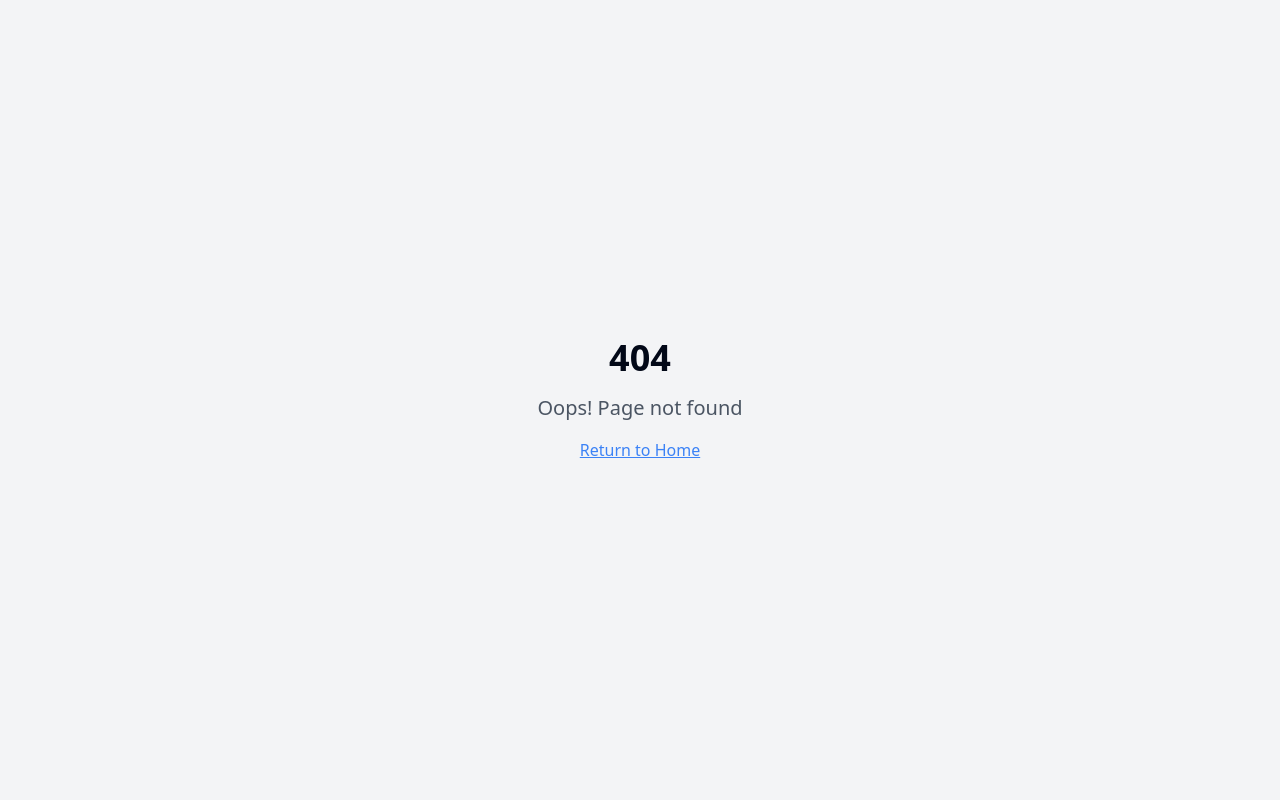
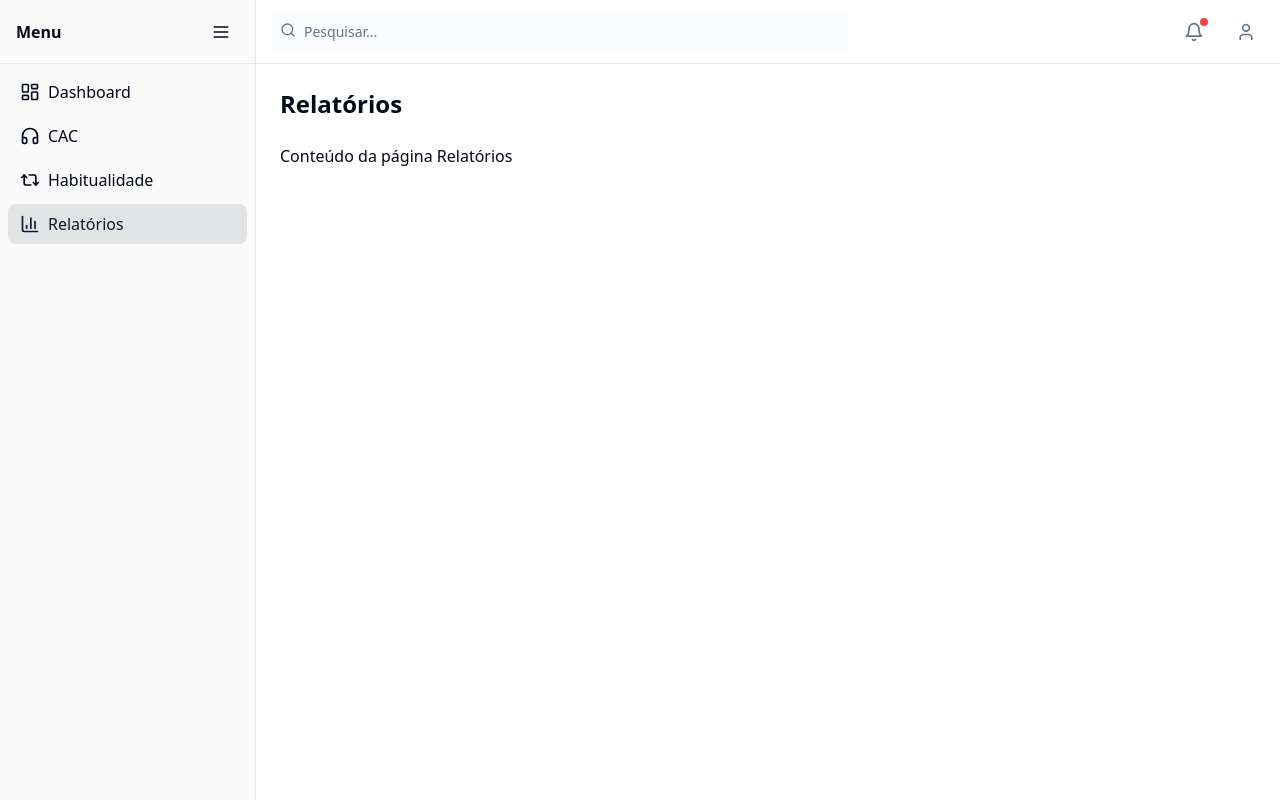
Before and after one commit to diegodsoliveira/lateral-menu-hub, a React (Vite) app: page /relatorios in a window 1280 px wide. Before the commit this address had no page. Built offline with nearby package versions, Linux system fonts and the light colour scheme.

Commit message:
Add dashboard layout with sidebar
Implement a dashboard layout featuring a left sidebar with five items: Dashboard, CAC, Habitualidade, and Relatórios. Include a top bar with a search input on the left and user and notification icons on the right.
[skip gpt_engineer]

```diff
--- a/src/App.tsx
+++ b/src/App.tsx
@@ -1,9 +1,13 @@
+import { QueryClient, QueryClientProvider } from "@tanstack/react-query";
+import { BrowserRouter, Routes, Route } from "react-router-dom";
 import { Toaster } from "@/components/ui/toaster";
 import { Toaster as Sonner } from "@/components/ui/sonner";
 import { TooltipProvider } from "@/components/ui/tooltip";
-import { QueryClient, QueryClientProvider } from "@tanstack/react-query";
-import { BrowserRouter, Routes, Route } from "react-router-dom";
-import Index from "./pages/Index";
+import { DashboardLayout } from "./layouts/DashboardLayout";
+import Dashboard from "./pages/Dashboard";
+import CAC from "./pages/CAC";
+import Habitualidade from "./pages/Habitualidade";
+import Relatorios from "./pages/Relatorios";
 import NotFound from "./pages/NotFound";
 
 const queryClient = new QueryClient();
@@ -15,7 +19,12 @@ const App = () => (
       <Sonner />
       <BrowserRouter>
         <Routes>
-          <Route path="/" element={<Index />} />
+          <Route element={<DashboardLayout />}>
+            <Route path="/" element={<Dashboard />} />
+            <Route path="/cac" element={<CAC />} />
+            <Route path="/habitualidade" element={<Habitualidade />} />
+            <Route path="/relatorios" element={<Relatorios />} />
+          </Route>
           <Route path="*" element={<NotFound />} />
         </Routes>
       </BrowserRouter>
--- /dev/null
+++ b/src/components/Sidebar.tsx
@@ -0,0 +1,66 @@
+import { LayoutDashboard, HeadphonesIcon, Repeat2, BarChart3, Menu } from "lucide-react";
+import { cn } from "@/lib/utils";
+import { useState } from "react";
+import { Link, useLocation } from "react-router-dom";
+
+const menuItems = [
+  {
+    title: "Dashboard",
+    icon: LayoutDashboard,
+    path: "/",
+  },
+  {
+    title: "CAC",
+    icon: HeadphonesIcon,
+    path: "/cac",
+  },
+  {
+    title: "Habitualidade",
+    icon: Repeat2,
+    path: "/habitualidade",
+  },
+  {
+    title: "Relatórios",
+    icon: BarChart3,
+    path: "/relatorios",
+  },
+];
+
+export const Sidebar = () => {
+  const [collapsed, setCollapsed] = useState(false);
+  const location = useLocation();
+
+  return (
+    <div
+      className={cn(
+        "h-screen bg-sidebar border-r flex flex-col transition-all duration-300",
+        collapsed ? "w-16" : "w-64"
+      )}
+    >
+      <div className="h-16 border-b flex items-center justify-between px-4">
+        {!collapsed && <span className="font-semibold">Menu</span>}
+        <button
+          onClick={() => setCollapsed(!collapsed)}
+          className="p-2 hover:bg-muted/30 rounded-full"
+        >
+          <Menu className="h-5 w-5" />
+        </button>
+      </div>
+      <nav className="flex-1 p-2">
+        {menuItems.map((item) => (
+          <Link
+            key={item.path}
+            to={item.path}
+            className={cn(
+              "flex items-center gap-2 px-3 py-2 rounded-lg mb-1 hover:bg-muted/30 transition-colors",
+              location.pathname === item.path && "bg-primary/10 text-primary"
+            )}
+          >
+            <item.icon className="h-5 w-5" />
+            {!collapsed && <span>{item.title}</span>}
+          </Link>
+        ))}
+      </nav>
+    </div>
+  );
+};
--- /dev/null
+++ b/src/components/TopBar.tsx
@@ -0,0 +1,27 @@
+import { Bell, Search, User } from "lucide-react";
+import { Input } from "./ui/input";
+
+export const TopBar = () => {
+  return (
+    <div className="h-16 border-b flex items-center justify-between px-4 bg-white">
+      <div className="flex-1 max-w-xl">
+        <div className="relative">
+          <Search className="absolute left-2 top-2.5 h-4 w-4 text-muted-foreground" />
+          <Input
+            placeholder="Pesquisar..."
+            className="pl-8 bg-muted/30 border-none"
+          />
+        </div>
+      </div>
+      <div className="flex items-center gap-4">
+        <button className="relative hover:bg-muted/30 p-2 rounded-full">
+          <Bell className="h-5 w-5 text-muted-foreground" />
+          <span className="absolute top-1 right-1 h-2 w-2 bg-red-500 rounded-full" />
+        </button>
+        <button className="hover:bg-muted/30 p-2 rounded-full">
+          <User className="h-5 w-5 text-muted-foreground" />
+        </button>
+      </div>
+    </div>
+  );
+};
--- /dev/null
+++ b/src/layouts/DashboardLayout.tsx
@@ -0,0 +1,17 @@
+import { TopBar } from "@/components/TopBar";
+import { Sidebar } from "@/components/Sidebar";
+import { Outlet } from "react-router-dom";
+
+export const DashboardLayout = () => {
+  return (
+    <div className="flex h-screen bg-background">
+      <Sidebar />
+      <div className="flex-1 flex flex-col overflow-hidden">
+        <TopBar />
+        <main className="flex-1 overflow-auto p-6">
+          <Outlet />
+        </main>
+      </div>
+    </div>
+  );
+};
--- /dev/null
+++ b/src/pages/CAC.tsx
@@ -0,0 +1,10 @@
+const CAC = () => {
+  return (
+    <div>
+      <h1 className="text-2xl font-semibold mb-6">Central de Atendimento</h1>
+      <p>Conteúdo da página CAC</p>
+    </div>
+  );
+};
+
+export default CAC;
--- /dev/null
+++ b/src/pages/Dashboard.tsx
@@ -0,0 +1,29 @@
+import { Card } from "@/components/ui/card";
+
+const Dashboard = () => {
+  return (
+    <div>
+      <h1 className="text-2xl font-semibold mb-6">Dashboard</h1>
+      <div className="grid gap-4 md:grid-cols-2 lg:grid-cols-4">
+        <Card className="p-4">
+          <h3 className="font-medium mb-2">Total de Atendimentos</h3>
+          <p className="text-2xl font-bold">1,234</p>
+        </Card>
+        <Card className="p-4">
+          <h3 className="font-medium mb-2">Tempo Médio</h3>
+          <p className="text-2xl font-bold">5.2min</p>
+        </Card>
+        <Card className="p-4">
+          <h3 className="font-medium mb-2">Satisfação</h3>
+          <p className="text-2xl font-bold">98%</p>
+        </Card>
+        <Card className="p-4">
+          <h3 className="font-medium mb-2">Chamados Abertos</h3>
+          <p className="text-2xl font-bold">42</p>
+        </Card>
+      </div>
+    </div>
+  );
+};
+
+export default Dashboard;
--- /dev/null
+++ b/src/pages/Habitualidade.tsx
@@ -0,0 +1,10 @@
+const Habitualidade = () => {
+  return (
+    <div>
+      <h1 className="text-2xl font-semibold mb-6">Habitualidade</h1>
+      <p>Conteúdo da página Habitualidade</p>
+    </div>
+  );
+};
+
+export default Habitualidade;
--- /dev/null
+++ b/src/pages/Relatorios.tsx
@@ -0,0 +1,10 @@
+const Relatorios = () => {
+  return (
+    <div>
+      <h1 className="text-2xl font-semibold mb-6">Relatórios</h1>
+      <p>Conteúdo da página Relatórios</p>
+    </div>
+  );
+};
+
+export default Relatorios;
```
